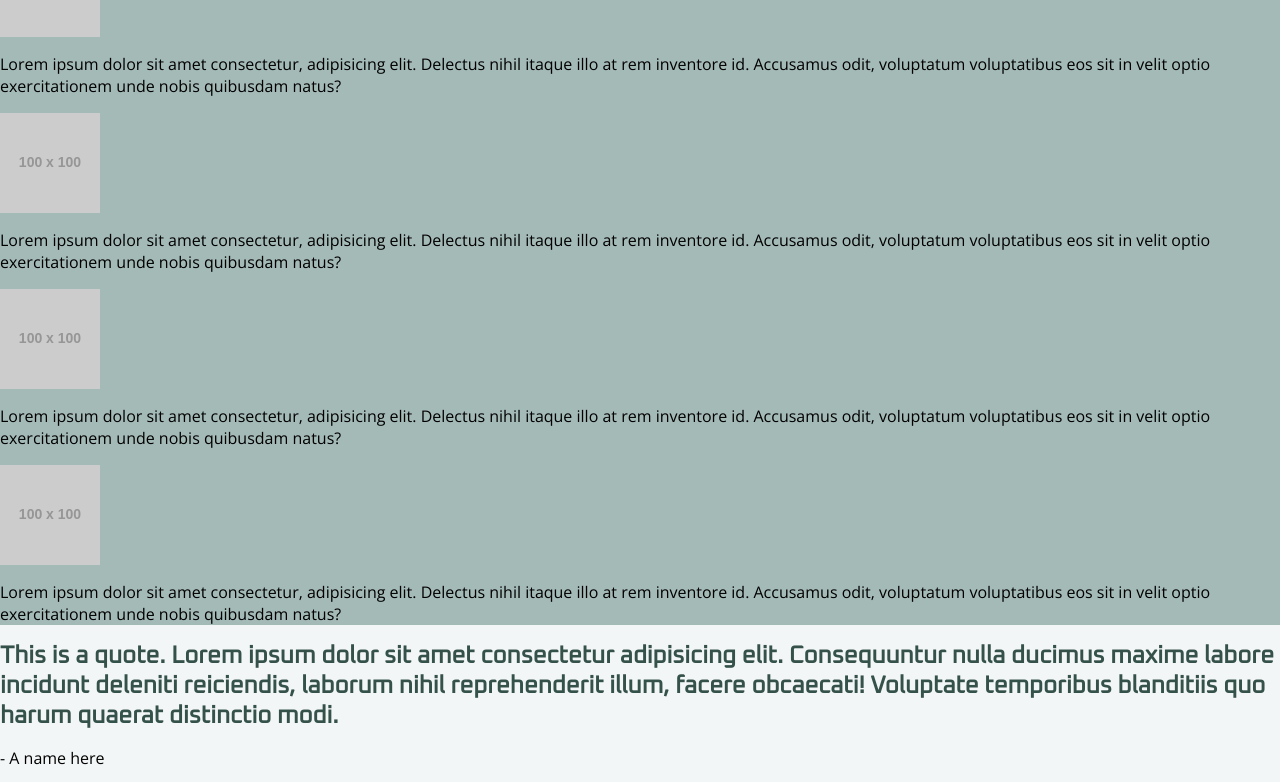
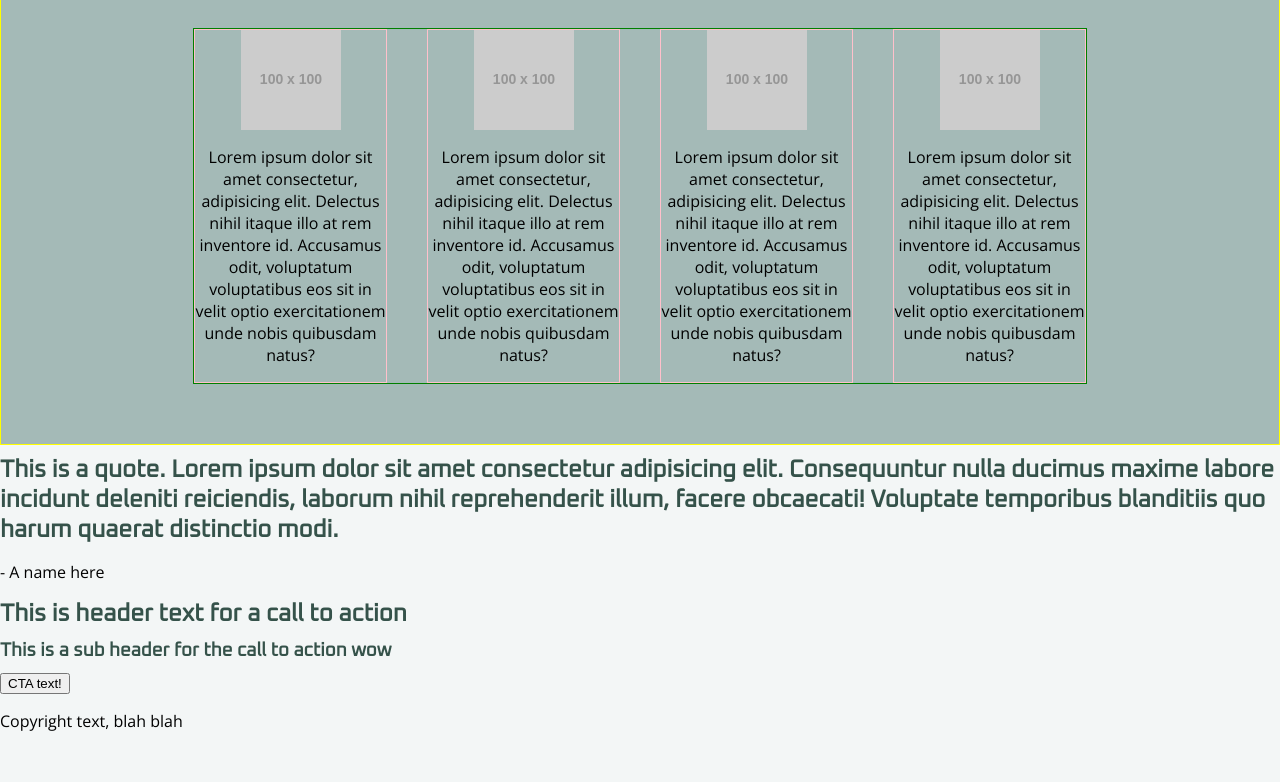
Before and after one commit to xenomorina/landing-page, a plain HTML site: page index.html in a window 1280 px wide. Shown: the part 746-1528 px from the top of the page. After the commit the page ends 1494 px from the top, so only its background shows below. Drawn offline with nearby package versions, Linux system fonts and the light colour scheme.

Commit message:
Adjusted layout for info blocks

```diff
--- a/index.html
+++ b/index.html
@@ -34,7 +34,10 @@
     </div>
 
     <div class="services-container">
+        <div>
             <h1>This is another header</h1>
+        </div>
+        <div class="service-block-group">
             <div class="services-block">
                 <div>
                     <img src="https://placehold.co/100x100" alt="">
@@ -71,6 +74,7 @@
                 </div>
             </div>
         </div>
+    </div>
 
     <div class="quote-container">
         <h2>This is a quote. Lorem ipsum dolor sit amet consectetur adipisicing elit. Consequuntur nulla ducimus maxime labore incidunt deleniti reiciendis, laborum nihil reprehenderit illum, facere obcaecati! Voluptate temporibus blanditiis quo harum quaerat distinctio modi.</h2>
--- a/styles.css
+++ b/styles.css
@@ -47,10 +47,29 @@ p, a {
     align-items: center;
     gap: 24px;
     border: 1px solid blue;
-    padding: 40px 15%;
+    padding: 40px 15% 60px 15%;
     background-color: #F3F6F6;
 }
 
 .services-container {
     background-color: #A4BAB7;
+    text-align: center;
+    border: 1px solid yellow;
+    padding: 40px 15% 60px 15%;
 }
+
+.service-block-group {
+    border: 1px solid green;
+    display: flex;
+    justify-content: space-between;
+    gap: 40px;
+    margin-top: 40px;
+}
+
+.services-block {
+    border: 1px solid pink;
+    display: flex;
+    flex-direction: column;
+    justify-content: center;
+    align-items: center;
+}
```
Lines whose indentation alone changed are shown as unchanged.
